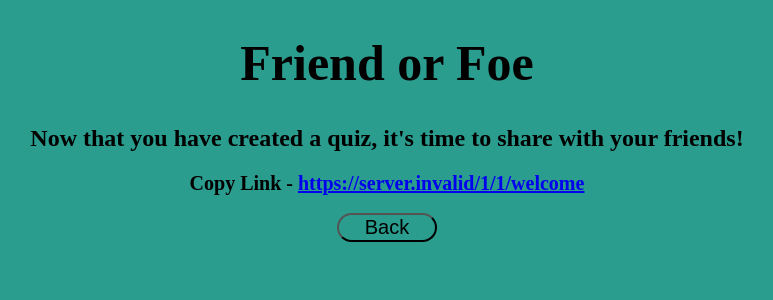
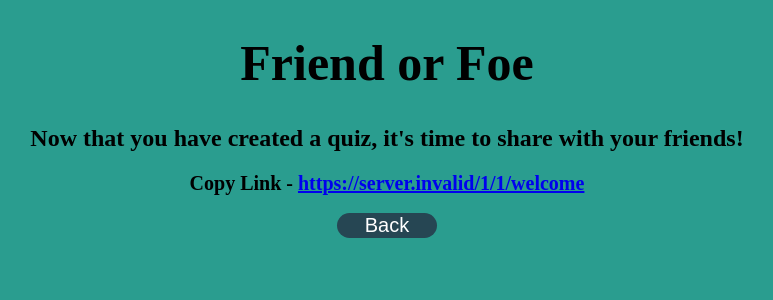
Before and after one commit to c1894p/fof-frontend, a React (Create React App) app: page /game/1/1/share in a window 1280 px wide. Shown: the top 300 px of the page, without its empty margins (253-1026 px from the left). Built offline with nearby package versions, Linux system fonts and the light colour scheme; no server answers.

Commit message:
styling edits 2

```diff
--- a/src/components/question-form/question-form.component.jsx
+++ b/src/components/question-form/question-form.component.jsx
@@ -35,6 +35,7 @@ export const QuestionForm = ({ quizDataState }) => {
       .catch((err) => console.log(err));
 
     setQuestionState(initialState);
+    alert("Question has been added!")
   };
 
   const handleChange = (e) => {
--- a/src/components/question-form/question-form.styles.css
+++ b/src/components/question-form/question-form.styles.css
@@ -28,3 +28,7 @@
     background-color:#264653;
     color: white;
 }
+
+.question-form-submit , .finish-btn:hover{
+   cursor:pointer;
+}
--- a/src/components/quiz-detail/quiz-detail.styles.css
+++ b/src/components/quiz-detail/quiz-detail.styles.css
@@ -1,5 +1,6 @@
 .quiz-detail-container{
     text-align: center;
+    color: #f4a261;
 }
 
 .quiz-title {
@@ -15,4 +16,11 @@
     font-size: 20px;
     width: 100px;
     border-radius: 1em;
+    background-color:#264653;
+    border-width: 0;
+    color: white;
 }
+
+.back-btn:hover{
+    cursor: pointer;
+}
--- a/src/components/quiz-form/quiz-form.styles.css
+++ b/src/components/quiz-form/quiz-form.styles.css
@@ -19,6 +19,9 @@
 
 .quiz-submit{
     background-color:#264653;
-
     color: white;
 }
+
+.quiz-submit:hover{
+    cursor: pointer;
+}
```
